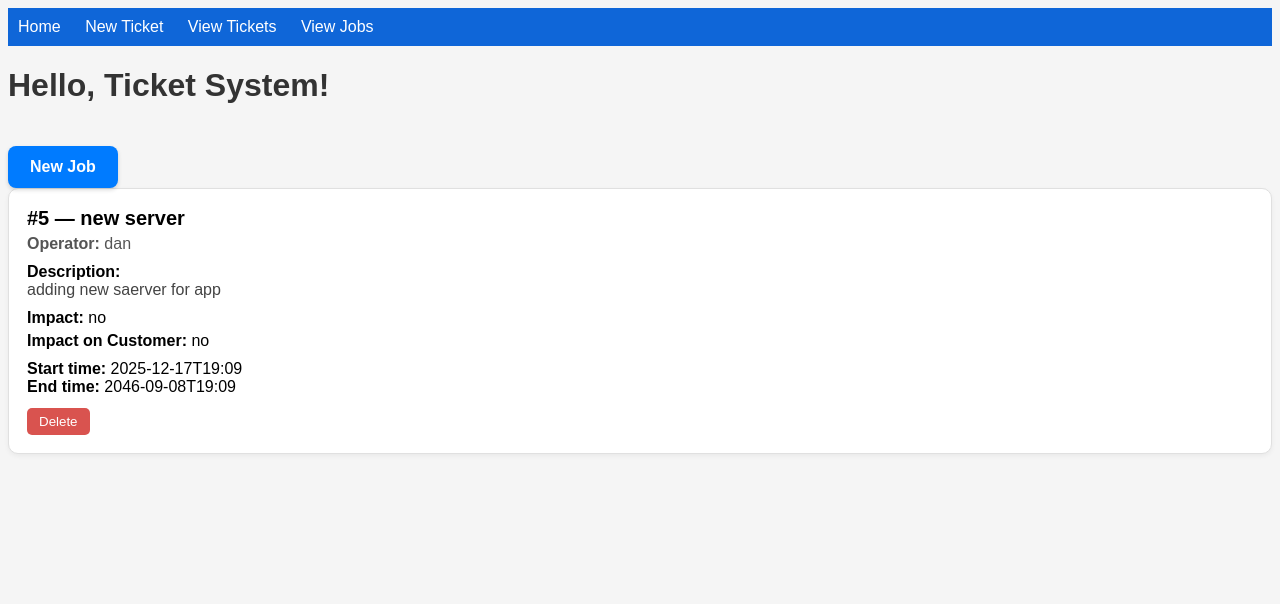
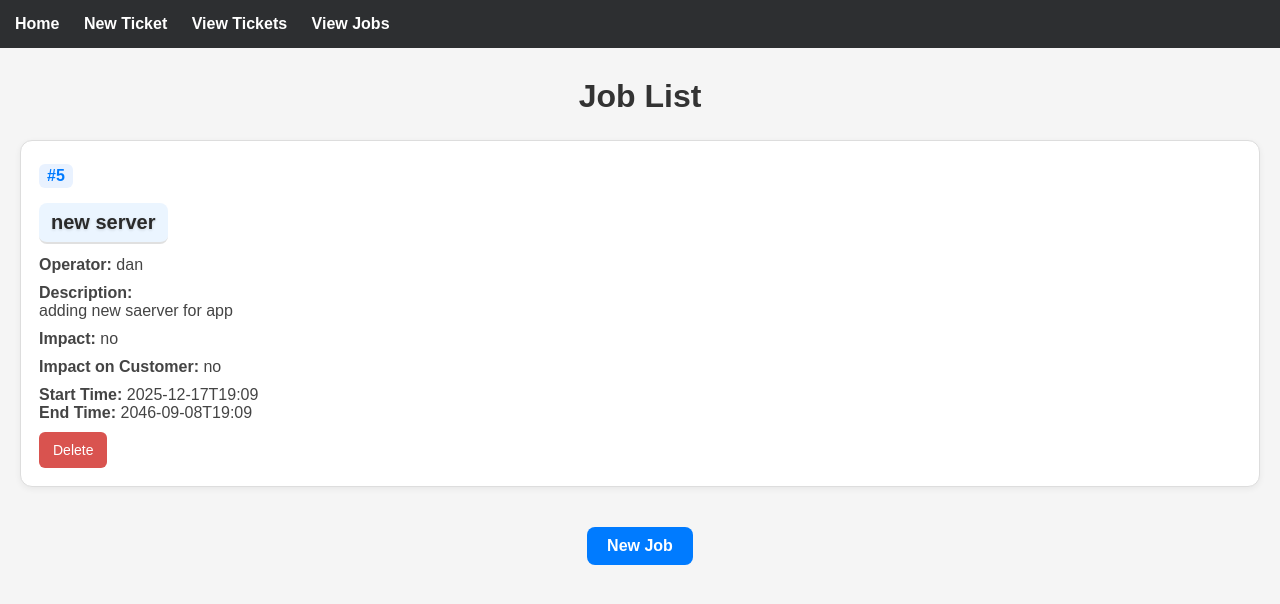
Before and after one commit to LeoPhantom/Ticket_sys, a Flask app: page /jobs in a window 1280 px wide. Shown: the top 604 px of the page. Run offline with Flask 3, Linux system fonts and the light colour scheme.

Commit message:
Fix visual bugs

```diff
--- a/static/style.css
+++ b/static/style.css
@@ -1,115 +1,193 @@
+/* General reset */
 body {
+    font-family: Arial, sans-serif;
+    margin: 0;
+    padding: 0;
     background: #f5f5f5;
-    font-family: Arial, sans-serif;
-}
-h1 {
-    color: #333;
 }
 
+/* Navigation bar */
 .nav {
-    background: #0f66d8;
-    padding: 10px;
+    background: #2d2f31;
+    padding: 15px;
 }
 
 .nav a {
     color: white;
+    margin-right: 20px;
     text-decoration: none;
-    margin-right: 20px;
+    font-weight: bold;
 }
 
 .nav a:hover {
     text-decoration: underline;
 }
 
-.modal {
-    display: none;
-    position: fixed;
-    top: 0;
-    left: 0;
-    width: 100%;
-    height: 100%;
-    background: rgba(0,0,0,0.5);
+/* Centered content with spacing */
+.container {
+    width: 80%;
+    max-width: 900px;
+    margin: 30px auto;
+    background: white;
+    padding: 25px;
+    border-radius: 10px;
+    box-shadow: 0 0 10px rgba(0,0,0,0.1);
 }
 
-.modal-content {
-    background: #ffffff;
-    padding: 30px;
-    margin: 120px auto;
-    width: 450px;
-
-    border-radius: 12px;
-    box-shadow: 0 8px 20px rgba(0,0,0,0.25);
-
-    display: flex;
-    flex-direction: column;
-    gap: 15px;
+/* Job cards */
+.job-card {
+    background: #f9f9f9;
+    padding: 15px;
+    border-radius: 10px;
+    margin-bottom: 15px;
+    border: 1px solid #ddd;
 }
 
-#openJobModal {
-    background: #007bff;  /* clean blue */
+.job-header {
+    display: flex;
+    justify-content: space-between;
+    cursor: pointer;
+    font-weight: bold;
+    padding: 5px 0;
+}
+
+.job-content {
+    display: none;
+    margin-top: 10px;
+    padding-left: 10px;
+}
+
+/* Buttons */
+button, .btn {
+    background: #007bff;
     color: white;
+    padding: 8px 14px;
     border: none;
-    padding: 12px 22px;
+    border-radius: 5px;
+    cursor: pointer;
+}
+
+button:hover, .btn:hover {
+    background: #0056b3;
+}
+
+/* Forms */
+form label {
+    display: block;
+    margin-top: 10px;
+}
+
+form input, form textarea, form select {
+    width: 100%;
+    padding: 10px;
+    margin-top: 5px;
+    border-radius: 5px;
+    border: 1px solid #ccc;
+}
+
+form textarea {
+    height: 100px;
+}
+
+
+.page-title {
+    text-align: center;
+    margin-bottom: 25px;
+    font-size: 28px;
+    font-weight: bold;
+}
+
+/* Modern card-style form */
+.form-card {
+    background: #ffffff;
+    padding: 25px;
+    border-radius: 10px;
+    box-shadow: 0 0 10px rgba(0,0,0,0.07);
+    max-width: 600px;
+    margin: 0 auto;
+}
+
+.form-card label {
+    font-weight: bold;
+    margin-top: 15px;
+}
+
+.form-card input,
+.form-card textarea,
+.form-card select {
+    width: 100%;
+    padding: 10px;
+    margin-top: 5px;
+    border-radius: 6px;
+    border: 1px solid #ccc;
+}
+
+.btn-primary {
+    background: #007bff;
+    color: white;
+    padding: 10px 20px;
+    border: none;
+    border-radius: 8px;
+    cursor: pointer;
     font-size: 16px;
     font-weight: 600;
-    border-radius: 8px;
-    cursor: pointer;
-    transition: 0.25s ease;
-    box-shadow: 0 2px 4px rgba(0,0,0,0.15);
+    transition: 0.2s;
 }
 
-/* Hover effect */
-#openJobModal:hover {
-    background: #0056d2;  /* darker blue */
+.btn-primary:hover {
+    background: #0062cc;
     transform: translateY(-2px);
-    box-shadow: 0 4px 8px rgba(0,0,0,0.2);
 }
 
-/* Active click effect */
-#openJobModal:active {
-    transform: translateY(0);
-    box-shadow: 0 2px 4px rgba(0,0,0,0.15);
-}
-
+/* Ticket list container */
 .ticket-list {
     list-style: none;
     padding: 0;
-    margin: 0;
+    max-width: 800px;
+    margin: 0 auto;
 }
 
+/* Ticket card */
 .ticket-card {
-    background: #f8f8f8;
+    display: flex;
+    justify-content: space-between;
+    align-items: flex-start;
+    background: #fff;
     padding: 18px;
     margin-bottom: 15px;
     border-radius: 10px;
-    border: 1px solid #ddd;
-    display: flex;
-    align-items: flex-start;
-    justify-content: space-between;
+    border: 1px solid #e2e2e2;
+    box-shadow: 0 2px 6px rgba(0,0,0,0.05);
 }
 
+/* Left side ID box */
 .ticket-id {
-    font-size: 20px;
     font-weight: bold;
-    margin-right: 15px;
-    color: #333;
+    font-size: 18px;
+    padding: 10px 12px;
+    background: #f5f5f5;
+    border-radius: 6px;
+    color: #444;
+    min-width: 85px;
+    text-align: center;
 }
 
+/* Ticket main content */
 .ticket-content {
-    flex-grow: 1;
+    flex: 1;
+    margin-left: 15px;
+}
+
+/* Row for title + severity badge */
+.ticket-row {
+    display: flex;
+    justify-content: space-between;
+    align-items: center;
 }
 
 .ticket-title {
-    font-size: 18px;
+    font-size: 20px;
     font-weight: bold;
-}
-
-.ticket-severity {
-    background: #eee;
-    padding: 4px 8px;
-    border-radius: 6px;
-    margin-left: 10px;
-    font-size: 12px;
 }
 
 .ticket-desc {
@@ -117,206 +195,123 @@ h1 {
     color: #555;
 }
 
+/* Severity badges */
+.ticket-severity {
+    padding: 4px 10px;
+    border-radius: 6px;
+    font-size: 14px;
+    color: white;
+}
+
+.severity-low {
+    background: #4CAF50;
+}
+
+.severity-medium {
+    background: #f0ad4e;
+}
+
+.severity-high {
+    background: #d9534f;
+}
+
+/* Delete button */
 .delete-btn {
-    background: #ff4d4d;
+    background: #d9534f;
     color: white;
     border: none;
-    padding: 8px 12px;
+    padding: 10px 14px;
     border-radius: 6px;
     cursor: pointer;
-    transition: 0.2s;
+    font-size: 14px;
 }
 
 .delete-btn:hover {
-    background: #d93636;
+    background: #b52b27;
 }
 
-
-.page-title {
-    text-align: center;
-    margin-bottom: 30px;
-    font-size: 28px;
-    color: #333;
+/* Push delete button to bottom */
+.ticket-content {
+    display: flex;
+    flex-direction: column;
 }
 
-.ticket-form {
-    max-width: 500px;
-    margin: 0 auto;
-    padding: 25px;
-    background: #fafafa;
-    border: 1px solid #ddd;
-    border-radius: 12px;
-    display: flex;
-    flex-direction: column;
-    gap: 15px;
+.ticket-actions {
+    margin-top: auto;
+    padding-top: 10px;
 }
 
-.ticket-form label {
-    font-weight: bold;
-    color: #333;
-    margin-bottom: 3px;
-}
-
-.ticket-form input,
-.ticket-form textarea,
-.ticket-form select {
-    padding: 10px;
-    border-radius: 8px;
-    border: 1px solid #ccc;
-    font-size: 15px;
-    width: 100%;
-    box-sizing: border-box;
-}
-
-.ticket-form input:focus,
-.ticket-form textarea:focus,
-.ticket-form select:focus {
-    outline: none;
-    border-color: #5a9cff;
-}
-
-.create-btn {
-    padding: 12px;
-    border: none;
-    border-radius: 8px;
-    background: #0077ff;
-    color: white;
-    font-size: 18px;
-    cursor: pointer;
-    transition: 0.2s;
-}
-
-.create-btn:hover {
-    background: #005fcc;
+.card-container {
+    display: grid;
+    grid-template-columns: repeat(auto-fit, minmax(350px, 1fr));
+    gap: 20px;
+    margin: 20px;
 }
 
 .job-card {
     background: #fff;
-    border: 1px solid #e0e0e0;
-    border-radius: 10px;
-    padding: 0;
-    margin-bottom: 12px;
-    box-shadow: 0 2px 5px rgba(0,0,0,0.05);
-    overflow: hidden;
+    padding: 18px;
+    border-radius: 12px;
+    border: 1px solid #ddd;
+    box-shadow: 0 2px 6px rgba(0,0,0,0.06);
+    display: flex;
+    flex-direction: column;
 }
 
 .job-header {
-    padding: 15px 18px;
-    display: flex;
-    justify-content: space-between;
-    cursor: pointer;
-    background: #f7f7f7;
-    font-size: 18px;
-    font-weight: bold;
+    display: inline-flex !important;
+    align-items: center !important;
+    gap: 6px !important;
+    margin-bottom: 10px;
+}
+
+.job-info {
+    margin-bottom: 10px;
+    color: #444;
+}
+
+.job-id {
+    display: inline-block;
+    background: #e9f2ff;
+    padding: 3px 8px;
+    border-radius: 6px;
+    font-size: 16px;
+    color: #007bff;
 }
 
 .job-title {
+    display: inline-block;   /* <-- This fixes your issue */
+
+
+    /* Font + emphasis */
+    font-size: 20px;
+    font-weight: 700;
+    color: #2a2a2a;
+    text-shadow: 0px 1px 3px rgba(0,0,0,0.15);
+
+    /* Soft badge-like highlight */
+    background: rgba(0, 123, 255, 0.08);
+    padding: 8px 12px;
+    border-radius: 8px;
+
+    /* Clean underline separation */
+    border-bottom: 2px solid #e0e0e0;
+    margin-bottom: 12px;
+}
+
+.delete-section {
+    margin-top: auto;
+}
+
+.page-title {
+    text-align: center;
+    margin-top: 30px;
+    font-size: 32px;
     color: #333;
 }
 
-.job-toggle {
-    font-size: 20px;
-    transition: transform 0.2s;
+.center-wrapper {
+    display: flex;
+    justify-content: center;
+    margin-top: 25px;
 }
-
-.job-content {
-    padding: 15px 18px;
-    display: none;
-    color: #444;
-    line-height: 1.5;
-    background: #fff;
-}
-
-.job-content div {
-    margin-bottom: 10px;
-}
-
-/* Modal Background */
-.modal {
-    display: none;
-    position: fixed;
-    top: 0;
-    left: 0;
-    width: 100%;
-    height: 100%;
-    background: rgba(0,0,0,0.5);
-    justify-content: center;
-    align-items: center;
-    backdrop-filter: blur(3px);
-}
-
-/* Modal Content */
-.modal-content.form-card {
-    background: white;
-    padding: 25px;
-    border-radius: 10px;
-    width: 450px;
-    box-shadow: 0 5px 15px rgba(0,0,0,0.15);
-    animation: popup 0.2s ease-out;
-}
-
-@keyframes popup {
-    from { transform: scale(0.93); opacity: 0; }
-    to { transform: scale(1); opacity: 1; }
-}
-
-/* Form Styles */
-.form-title {
-    text-align: center;
-    margin-bottom: 15px;
-    font-size: 22px;
-    font-weight: bold;
-}
-
-.form-grid label {
-    margin-top: 10px;
-    font-weight: bold;
-}
-
-.form-grid input,
-.form-grid textarea,
-.form-grid select {
-    width: 100%;
-    padding: 10px;
-    margin-top: 5px;
-    border: 1px solid #ccc;
-    border-radius: 5px;
-}
-
-textarea {
-    height: 80px;
-}
-
-/* Buttons */
-.btn-primary {
-    background: #2563eb;
-    color: white;
-    border: none;
-    padding: 10px 16px;
-    border-radius: 6px;
-    cursor: pointer;
-    font-size: 15px;
-    margin-top: 20px;
-}
-
-.btn-primary:hover {
-    background: #1e4ecf;
-}
-
-.btn-secondary {
-    background: #999;
-    color: white;
-    border: none;
-    padding: 10px 16px;
-    border-radius: 6px;
-    cursor: pointer;
-    margin-top: 10px;
-}
-
-.btn-secondary:hover {
-    background: #777;
-}
-
-.full-width {
-    width: 100%;
-}
--- a/templates/job_list.html
+++ b/templates/job_list.html
@@ -13,120 +13,71 @@
         </nav>
     </header>
 
-    <h1>Hello, Ticket System!</h1>
-<button id="openJobModal" class="btn-primary">New Job</button>
+    <h1 class="page-title">Job List</h1>
 
-<div id="jobModal" class="modal">
-    <div class="modal-content form-card">
+    {% if jobs %}
+    <div class="card-container">
 
-        <h2 class="form-title">Create New Job</h2>
+        {% for j in jobs %}
+        <div class="job-card">
 
-        <form method="POST" class="form-grid">
+            <div class="job-header">
+                <span class="job-id">#{{ j.id }}</span>
 
-            <label>Name</label>
-            <input type="text" name="name" required>
-
-            <label>Operator</label>
-            <input type="text" name="operator" required>
-
-            <label>Description</label>
-            <textarea name="description" required></textarea>
-
-            <label>Impact</label>
-            <select name="impact">
-                <option value="yes">Yes</option>
-                <option value="no">No</option>
-            </select>
-
-            <label>Impact on Customer</label>
-            <select name="impact_customer">
-                <option value="yes">Yes</option>
-                <option value="no">No</option>
-            </select>
-
-            <label>Impact Details</label>
-            <textarea name="impact_desc"></textarea>
-
-            <label>Start Time</label>
-            <input type="datetime-local" name="time_start" required>
-
-            <label>End Time</label>
-            <input type="datetime-local" name="time_end">
-
-            <button type="submit" class="btn-primary full-width">Create Job</button>
-        </form>
-
-        <button id="closeJobModal" class="btn-secondary full-width">Close</button>
-
-    </div>
-</div>
-
-
-{% if jobs %}
-    <ul style="list-style:none; padding:0; margin:0;">
-
-    {% for j in jobs %}
-        <li style="
-            background:#fff;
-            padding:18px;
-            margin-bottom:15px;
-            border-radius:10px;
-            border:1px solid #e0e0e0;
-            box-shadow:0 2px 5px rgba(0,0,0,0.05);
-        ">
-            <div style="font-size:20px; font-weight:bold; margin-bottom:5px;">
-                #{{ j.id }} — {{ j.name }}
             </div>
-
-            <div style="margin-bottom:10px; color:#555;">
+            <div>
+                <span class="job-title">{{ j.name }}</span>
+            </div>
+            <div class="job-info">
                 <strong>Operator:</strong> {{ j.operator }}
             </div>
 
-            <div style="margin-bottom:10px;">
+            <div class="job-info">
                 <strong>Description:</strong><br>
-                <span style="color:#444;">{{ j.description }}</span>
+                <span>{{ j.description }}</span>
             </div>
 
-            <div style="margin-bottom:5px;">
+            <div class="job-info">
                 <strong>Impact:</strong> {{ j.impact }}
             </div>
 
-            <div style="margin-bottom:5px;">
+            <div class="job-info">
                 <strong>Impact on Customer:</strong> {{ j.impact_customer }}
             </div>
 
             {% if j.impact_desc %}
-            <div style="margin-bottom:10px;">
+            <div class="job-info">
                 <strong>Impact Details:</strong><br>
-                <span style="color:#555;">{{ j.impact_desc }}</span>
+                <span>{{ j.impact_desc }}</span>
             </div>
             {% endif %}
 
-            <div style="margin-top:10px;">
-                <strong>Start time:</strong> {{ j.start_time }}<br>
-                <strong>End time:</strong> {{ j.end_time }}
+            <div class="job-info">
+                <strong>Start Time:</strong> {{ j.start_time }}<br>
+                <strong>End Time:</strong> {{ j.end_time }}
             </div>
 
-            <!-- DELETE BUTTON WORKS NOW -->
-            <form action="{{ url_for('delete_job', job_id=j.id) }}" method="POST" style="margin-top:12px;">
-                <button type="submit"
-                    onclick="return confirm('Delete this job permanently?');"
-                    style="background:#d9534f; color:white; padding:6px 12px;
-                        border:none; border-radius:5px; cursor:pointer;">
+            <form action="{{ url_for('delete_job', job_id=j.id) }}" method="POST" class="delete-section">
+                <button type="submit" class="delete-btn"
+                    onclick="return confirm('Delete this job permanently?');">
                     Delete
                 </button>
             </form>
 
-        </li>
-    {% endfor %}
+        </div>
+        {% endfor %}
 
-    </ul>
-{% else %}
-    <p>No jobs yet.</p>
-{% endif %}
+    </div>
 
+    {% else %}
+        <p style="text-align:center;">No jobs yet.</p>
+    {% endif %}
 
+    <div class="center-wrapper">
+         <button id="openJobModal" class="btn-primary">New Job</button>
+    </div>
 </body>
+
 <script>
         document.getElementById("openJobModal").onclick = function() {
             document.getElementById("jobModal").style.display = "block";
```
Also changed, not shown: templates/base.html (added, +25 -0 lines), templates/index.html (+7 -19 lines), templates/new_ticket.html (+8 -19 lines), templates/view_tickets.html (+17 -20 lines), 1 other file.
